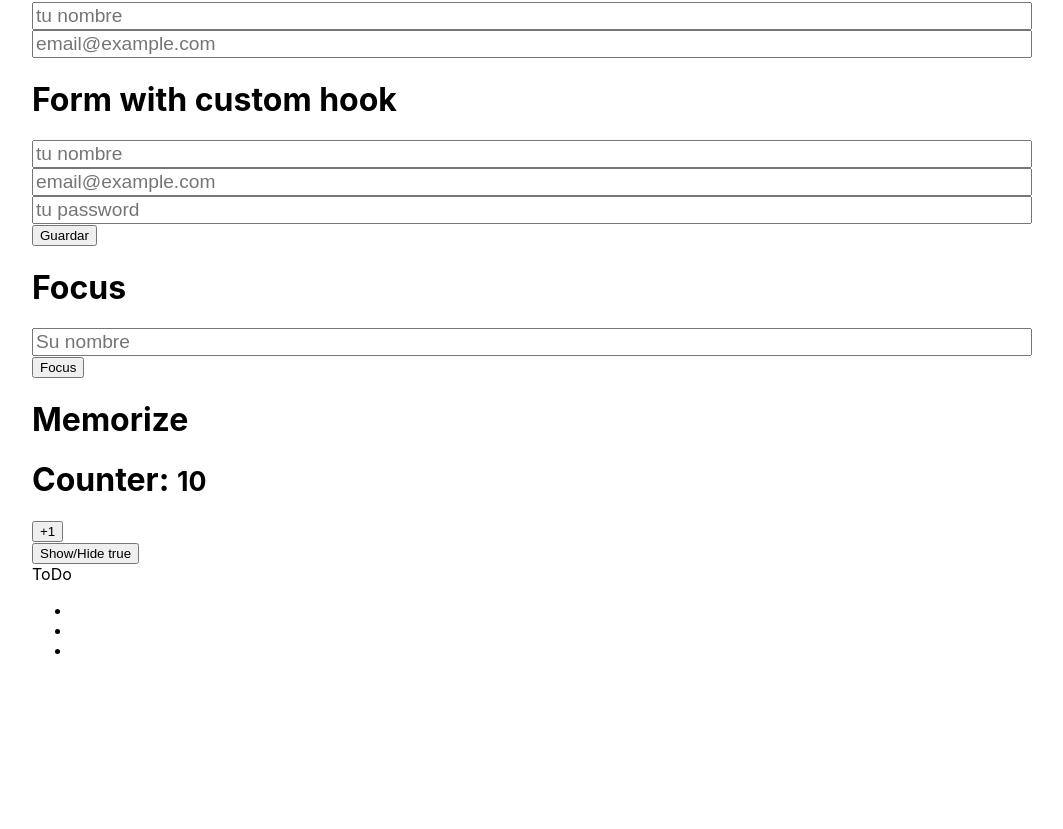
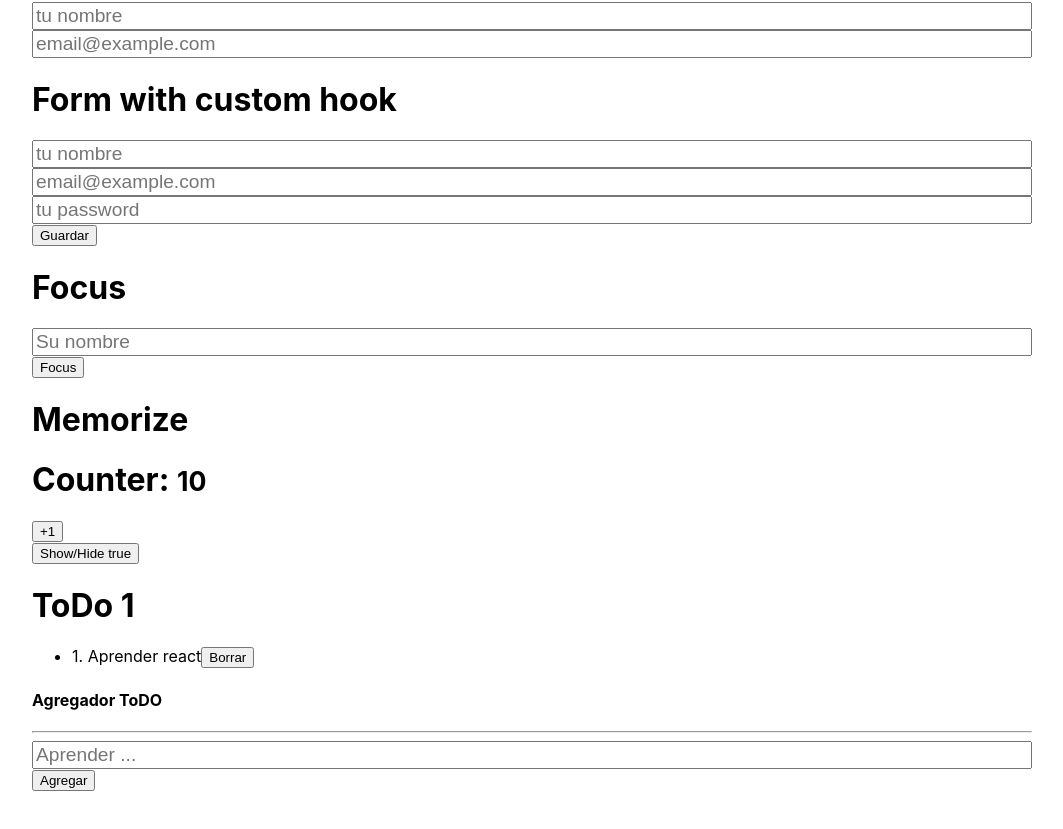
Before and after one commit to ahelord/nextjs-training, a Next.js app: page /hooks in a window 1280 px wide. Shown: the part 741-1570 px from the top of the page, without its empty margins (108-1171 px from the left). Built offline with nearby package versions, Linux system fonts and the light colour scheme.

Commit message:
Leccion 127 agregar todo

```diff
--- a/components/ToDo.js
+++ b/components/ToDo.js
@@ -1,5 +1,6 @@
-import { useReducer } from "react"
+import {useReducer} from "react"
 import toDoReducer from "../reducers/toDoReducer"
+
 const initialState = [{
     id: new Date().getTime(),
     description: 'Aprender react',
@@ -12,16 +13,60 @@ const ToDo = () => {
 
     const [todos, dispatch] = useReducer(toDoReducer, initialState)
     console.log(todos)
+    const handleSubmit = (e) =>{
+        e.preventDefault();
+        const newTodo = {
+            id: new Date().getTime(),
+            description: 'Aprender hook',
+            done: false
+        }
+        const action = {
+            type: 'add',
+            payload:newTodo
+        }
+        dispatch(action);
+    }
     return (
-        <div>
-            ToDo
-            <ul>
-                <li></li>
-                <li></li>
-                <li></li>
+        <>
+            <div className="col-5">
+                <h1>ToDo {todos.length}</h1>
+                <ul>
+                    {
+                        todos.map((todo, index) => (
 
-            </ul>
-        </div>
+                            <li key={todo.id}>{index + 1}. {todo.description}
+                                <button>
+                                    Borrar
+                                </button>
+
+                            </li>
+
+                        ))
+                    }
+
+                </ul>
+            </div>
+            <div className="col-2">
+
+                <h4>Agregador ToDO</h4>
+                <hr/>
+                <form onSubmit={handleSubmit}>
+                    <input
+                    type="text"
+                    name="description"
+                    autoComplete="off"
+                    placeholder="Aprender ..."
+
+                    />
+                    <button type="submit">
+                        Agregar
+                    </button>
+
+                </form>
+
+            </div>
+        </>
+
     )
 }
 
--- a/reducers/toDoReducer.js
+++ b/reducers/toDoReducer.js
@@ -1,9 +1,9 @@
-const toDoReducer  = (state=[],action) =>{
-    switch(action.type){
-/*         case 'add':
-            break; */
-    default:
-        return state;
-        }
+const toDoReducer = (state = [], action) => {
+    switch (action.type) {
+        case 'add':
+            return [...state, action.payload]
+        default:
+            return state;
+    }
 }
 export default toDoReducer;
```
